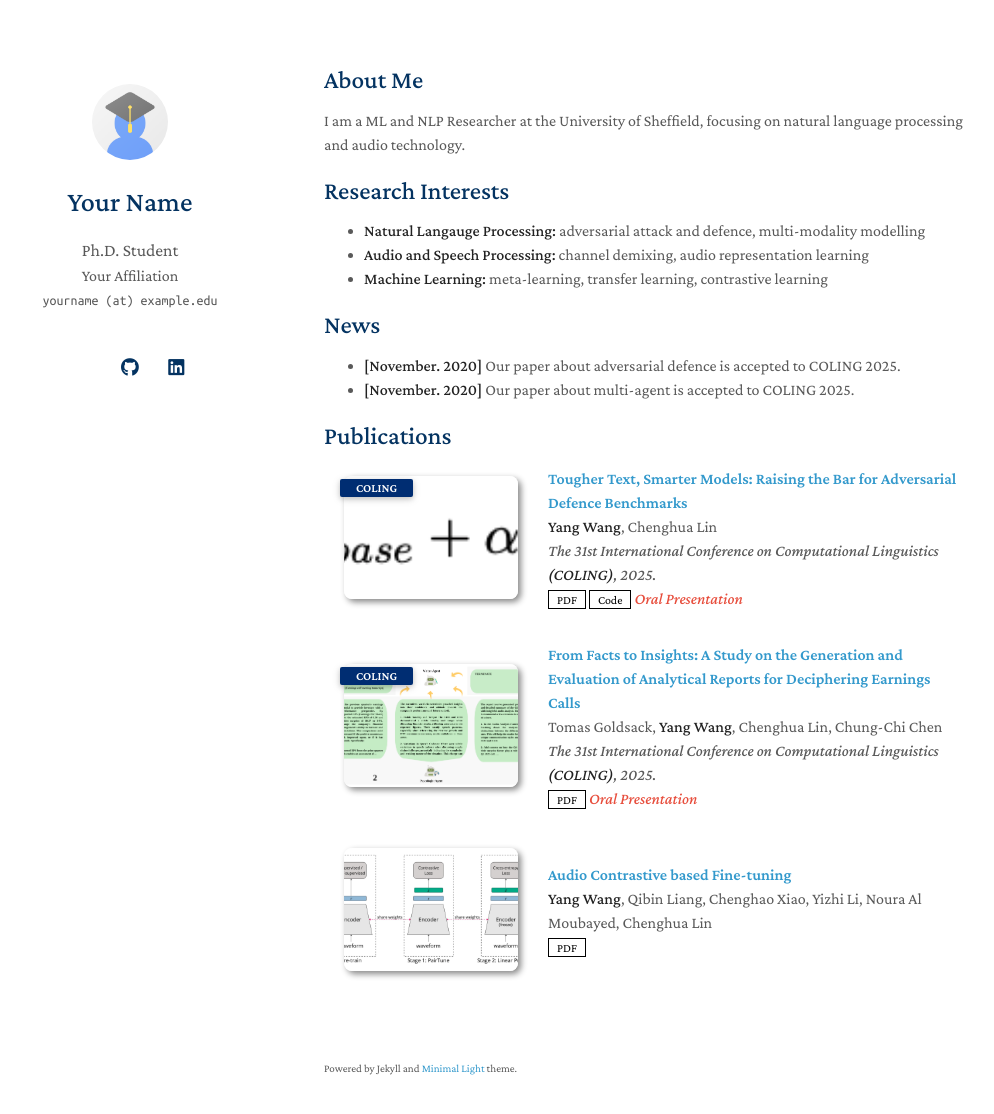
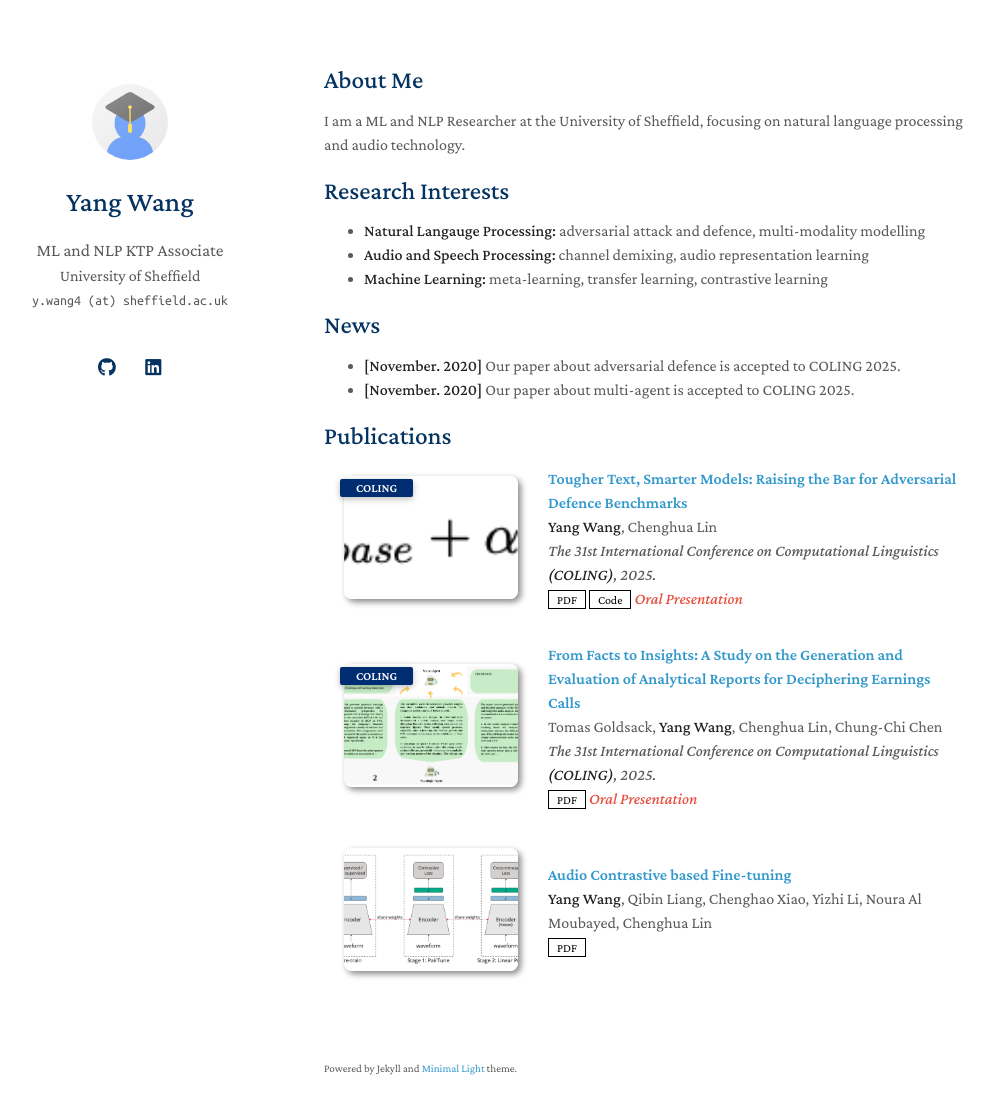
Before and after one commit to penguinwang96825/Yang-Academic, a Jekyll site: the page built from index.md, in a window 1280 px wide and 1149 px high. Shown: the top 1114 px of the window, without its empty margins (146-1140 px from the left). Built offline with Jekyll 4.4.1, drawn with Linux system fonts in a browser that asks for light colours; a style sheet for code colours, icons or effects is not loaded; our own code applies the rules of GitHub Pages for plain Markdown files.

Commit message:
[feat] update profile

```diff
--- a/_config.yml
+++ b/_config.yml
@@ -1,22 +1,22 @@
 # Basic Information
-title: Your Name
-position: Ph.D. Student
-affiliation: Your Affiliation
-email: yourname (at) example.edu
+title: Yang Wang
+position: ML and NLP KTP Associate
+affiliation: University of Sheffield
+email: y.wang4 (at) sheffield.ac.uk
 
 # Search Engine Optimization (SEO)
 # The following information is used to improve the website traffic from search engines, e.g., Google.
-keywords: minimal light
-description: The Minimal Light is a simple and elegant jekyll theme for academic personal homepage.
+keywords: yang wang
+description: Yang Wang's academic personal homepage.
 canonical: https://minimal-light-theme.yliu.me/
 
 # Links
 # If you don't need one of them, you may delete the corresponding line.
-google_scholar: https://scholar.google.com/
-cv_link: assets/files/curriculum_vitae.pdf
-github_link: https://github.com/
-linkedin: https://www.linkedin.com/
-twitter: https://twitter.com/
+google_scholar: https://scholar.google.com/citations?user=EPrTek0AAAAJ&hl=zh-TW&authuser=4
+# cv_link: assets/files/curriculum_vitae.pdf
+github_link: https://github.com/penguinwang96825
+linkedin: https://www.linkedin.com/in/wangyang825/
+twitter: https://x.com/yangwang825
 
 # Images (e.g., your profile picture and your website's favicon)
 # "favicon" and "favicon_dark" are used for the light and dark modes, respectively.
```
